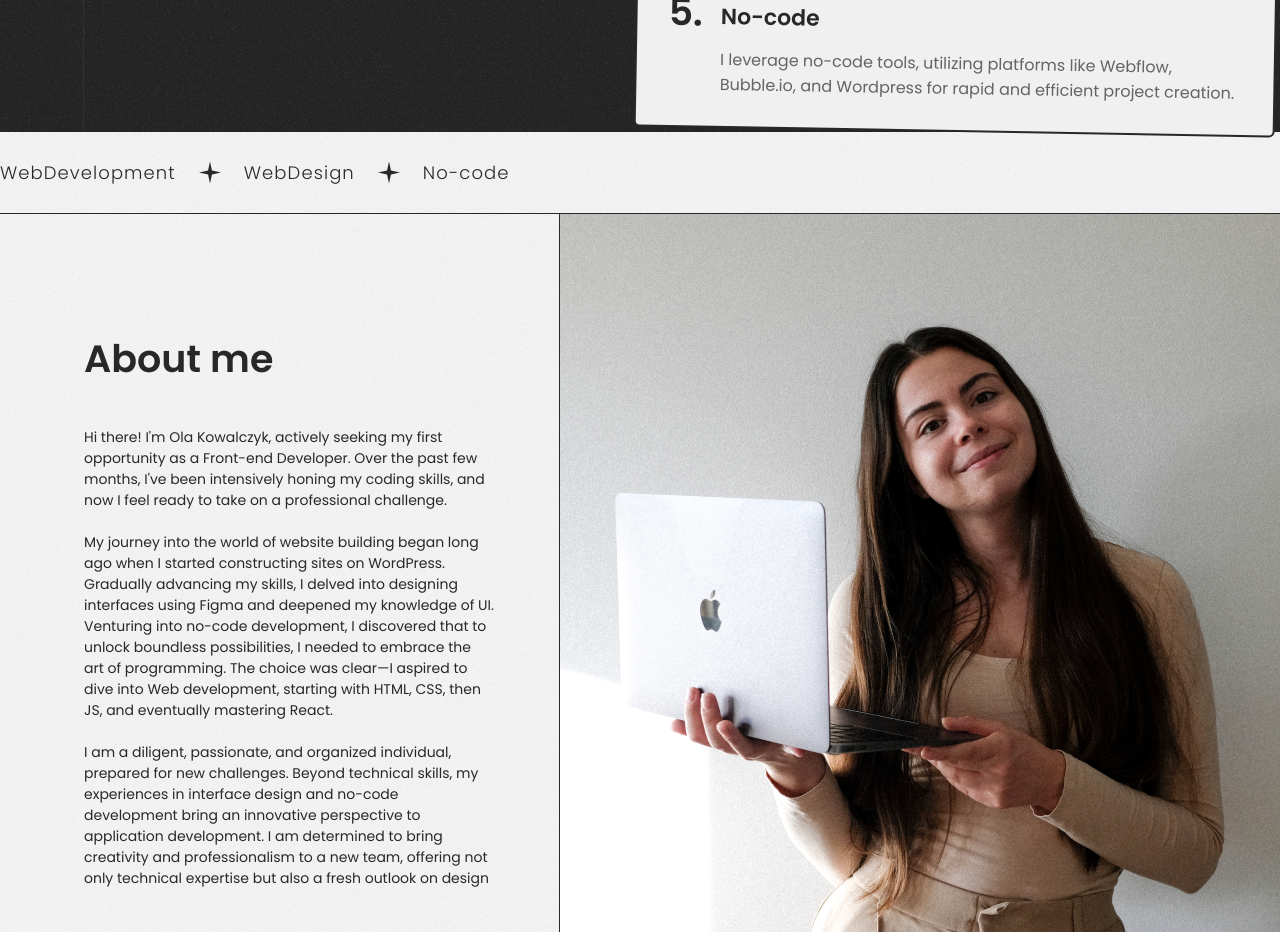
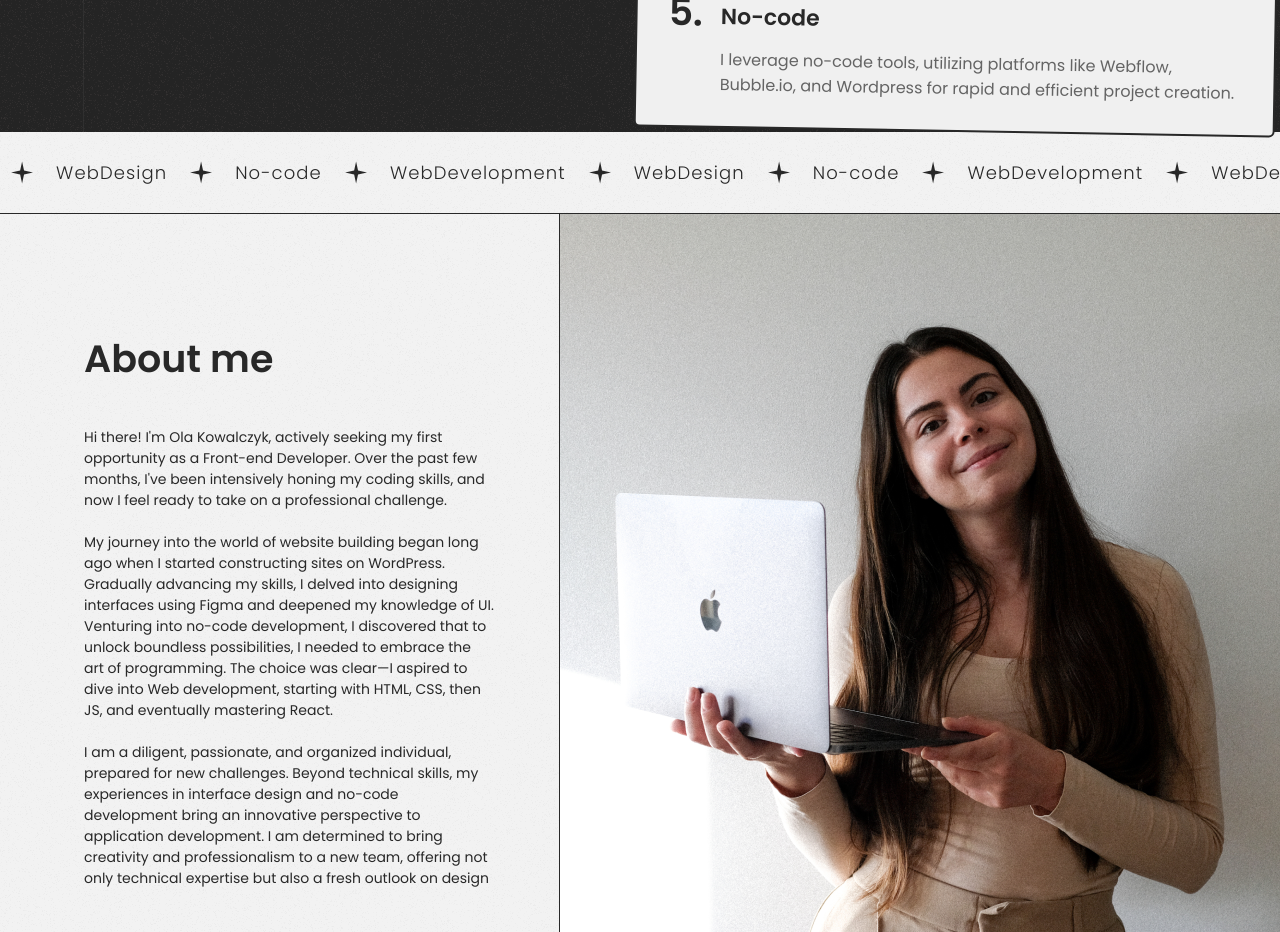
Before and after one commit to OlaHeklaDesign/PortfolioPaage, a React (Create React App) app: page / in a window 1280 px wide. Shown: the part 2100-3032 px from the top of the page. Built offline with nearby package versions, Linux system fonts and the light colour scheme.

Commit message:
Loop strap animation added

```diff
--- a/src/Components/LoopStripe/LoopStripe.css
+++ b/src/Components/LoopStripe/LoopStripe.css
@@ -1,7 +1,9 @@
 .loopstripe {
-  display: flex;
   padding: 27px 0;
   border-bottom: 1px solid #282828;
+  display: flex;
+  white-space: nowrap;
+  overflow: hidden;
 }
 
 .loopstripe p {
@@ -13,3 +15,14 @@
 .loopstripe img {
   margin: 0 23px;
 }
+
+.looptext {
+  display: flex;
+  animation: 8s moveStrap linear infinite;
+}
+
+@keyframes moveStrap {
+  to {
+    transform: translateX(-100%);
+  }
+}
--- a/src/Components/LoopStripe/LoopStripe.jsx
+++ b/src/Components/LoopStripe/LoopStripe.jsx
@@ -5,11 +5,46 @@ import star_icon from '../Assets/star.svg';
 const LoopStripe = () => {
   return (
     <div className="loopstripe">
-      <p>WebDevelopment</p>
-      <img src={star_icon} alt="star icon" />
-      <p>WebDesign</p>
-      <img src={star_icon} alt="star icon" />
-      <p>No-code</p>
+      <div className="looptext">
+        <p>WebDevelopment</p>
+        <img src={star_icon} alt="star icon" />
+        <p>WebDesign</p>
+        <img src={star_icon} alt="star icon" />
+        <p>No-code</p>
+        <img src={star_icon} alt="star icon" />
+        <p>WebDevelopment</p>
+        <img src={star_icon} alt="star icon" />
+        <p>WebDesign</p>
+        <img src={star_icon} alt="star icon" />
+        <p>No-code</p>
+        <img src={star_icon} alt="star icon" />
+        <p>WebDevelopment</p>
+        <img src={star_icon} alt="star icon" />
+        <p>WebDesign</p>
+        <img src={star_icon} alt="star icon" />
+        <p>No-code</p>
+        <img src={star_icon} alt="star icon" />
+      </div>
+      <div className="looptext">
+        <p>WebDevelopment</p>
+        <img src={star_icon} alt="star icon" />
+        <p>WebDesign</p>
+        <img src={star_icon} alt="star icon" />
+        <p>No-code</p>
+        <img src={star_icon} alt="star icon" />
+        <p>WebDevelopment</p>
+        <img src={star_icon} alt="star icon" />
+        <p>WebDesign</p>
+        <img src={star_icon} alt="star icon" />
+        <p>No-code</p>
+        <img src={star_icon} alt="star icon" />
+        <p>WebDevelopment</p>
+        <img src={star_icon} alt="star icon" />
+        <p>WebDesign</p>
+        <img src={star_icon} alt="star icon" />
+        <p>No-code</p>
+        <img src={star_icon} alt="star icon" />
+      </div>
     </div>
   )
 }
```
